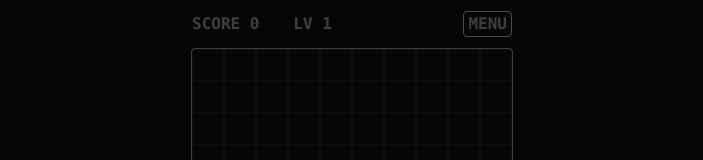
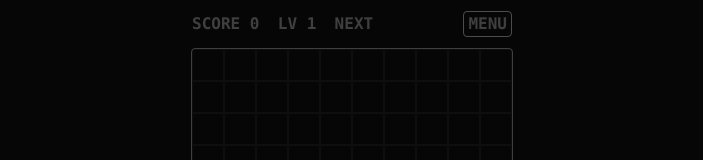
Before and after one commit to ivanquirino/blockpuzzle, a Next.js app: page / in a window 1280 px wide. Shown: the top 160 px of the page, without its empty margins (288-991 px from the left). Built offline with nearby package versions, Linux system fonts and the light colour scheme.

Commit message:
bring back NEXT text

```diff
--- a/src/blockpuzzle/components/TopUI.tsx
+++ b/src/blockpuzzle/components/TopUI.tsx
@@ -61,7 +61,9 @@ const TopUI = () => {
     <div className="my-2 flex justify-between items-center">
       <div>SCORE {score}</div>
       <div>LV {level}</div>
+
       <div className="flex items-center">
+      <div className="mr-2">NEXT</div>
         <div className="relative w-[64px] h-[32px]">
           {nextPiece.length > 0 && (
             <PieceDisplay piece={nextPiece} pieceId={next} blockSize={16} />
```
